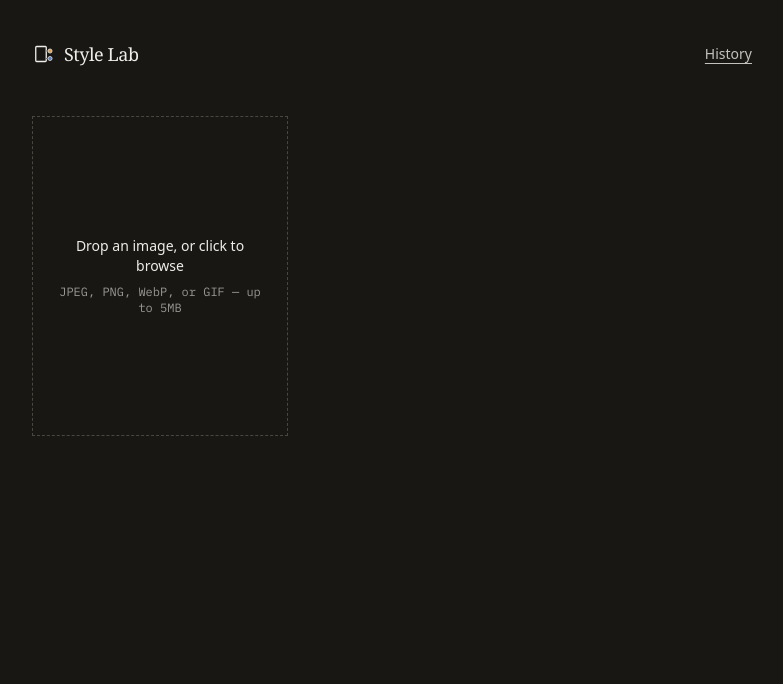
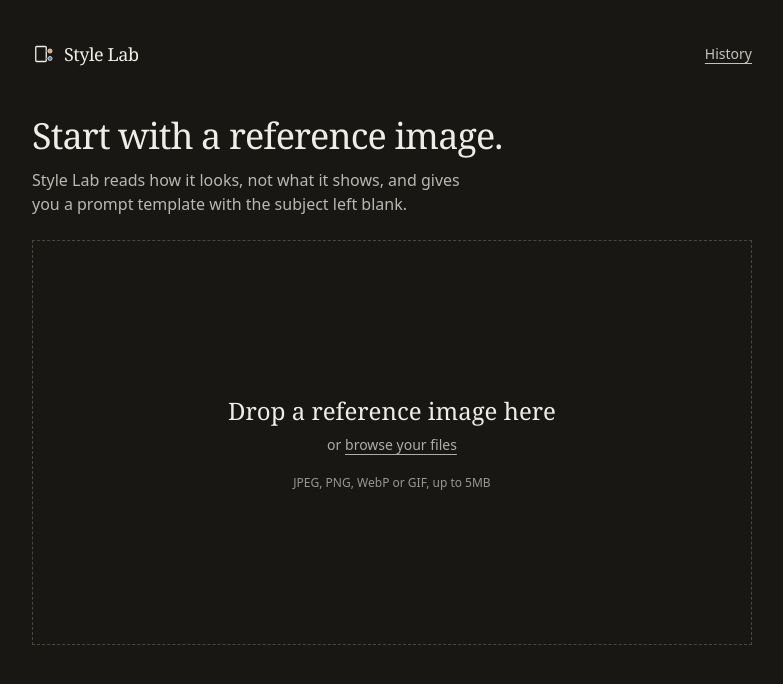
Before and after one commit to dpathfinderedge/style-lab, a React (Vite) app: page /lab in a window 1280 px wide. Shown: the top 684 px of the page, without its empty margins (248-1031 px from the left). Built offline with nearby package versions, Linux system fonts and the light colour scheme.

Commit message:
feat: give the lab dropzone a full-width empty state

```diff
--- a/src/components/upload/ImageDropzone.tsx
+++ b/src/components/upload/ImageDropzone.tsx
@@ -39,7 +39,10 @@ export function ImageDropzone({
       tabIndex={0}
       onClick={() => inputRef.current?.click()}
       onKeyDown={(e) => {
-        if (e.key === "Enter" || e.key === " ") inputRef.current?.click();
+        if (e.key === "Enter" || e.key === " ") {
+          e.preventDefault();
+          inputRef.current?.click();
+        }
       }}
       onDragOver={(e) => {
         e.preventDefault();
@@ -47,9 +50,9 @@ export function ImageDropzone({
       }}
       onDragLeave={() => setIsDraggingOver(false)}
       onDrop={handleDrop}
-      className={`border-pencil focus-visible:outline-index relative flex aspect-4/5 w-full max-w-64 cursor-pointer flex-col items-center justify-center gap-2 border border-dashed p-6 text-center transition-colors focus-visible:outline-2 focus-visible:outline-offset-2 sm:mx-0 ${
-        isDraggingOver ? "border-index bg-index/10" : "hover:border-bone/50"
-      }`}
+      className={`focus-visible:outline-index relative flex w-full cursor-pointer flex-col items-center justify-center gap-2 border border-dashed p-6 text-center transition-colors focus-visible:outline-2 focus-visible:outline-offset-2 ${
+        previewUrl ? "aspect-4/5 max-w-64" : "min-h-72 sm:aspect-video sm:min-h-0"
+      } ${isDraggingOver ? "border-index bg-index/10" : "border-pencil hover:border-bone/50"}`}
     >
       <input
         ref={inputRef}
@@ -68,10 +71,17 @@ export function ImageDropzone({
         />
       ) : (
         <>
-          <p className="text-sm">
-            {isValidating ? "Checking image…" : "Drop an image, or click to browse"}
+          <p className="font-display text-2xl">
+            {isValidating
+              ? "Checking image…"
+              : isDraggingOver
+                ? "Release to upload"
+                : "Drop a reference image here"}
           </p>
-          <p className="text-bone/60 font-mono text-xs">JPEG, PNG, WebP, or GIF — up to 5MB</p>
+          <p className="text-bone/70 text-sm">
+            or <span className="underline underline-offset-4">browse your files</span>
+          </p>
+          <p className="text-bone/60 mt-3 text-xs">JPEG, PNG, WebP or GIF, up to 5MB</p>
         </>
       )}
     </div>
--- a/src/pages/LabPage.tsx
+++ b/src/pages/LabPage.tsx
@@ -73,6 +73,18 @@ export default function LabPage(): React.JSX.Element {
 
       {!result && !isLoading ? (
         <div className="flex flex-col gap-6">
+          {!image ? (
+            <div>
+              <h1 className="font-display text-3xl tracking-tight sm:text-4xl">
+                Start with a reference image.
+              </h1>
+              <p className="text-bone/75 mt-3 max-w-md">
+                Style Lab reads how it looks, not what it shows, and gives you a prompt template with the
+                subject left blank.
+              </p>
+            </div>
+          ) : null}
+
           <ImageDropzone
             onFileSelected={handleFileSelected}
             previewUrl={previewUrl}
```
